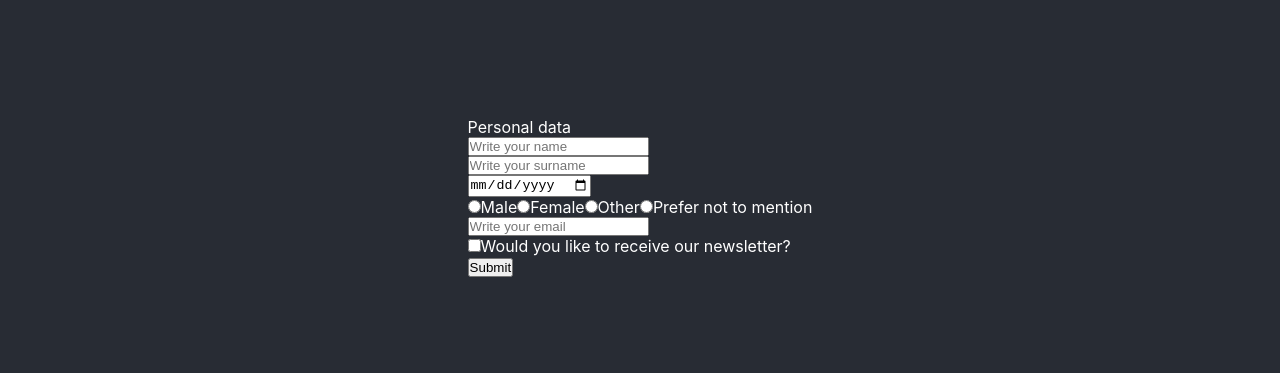
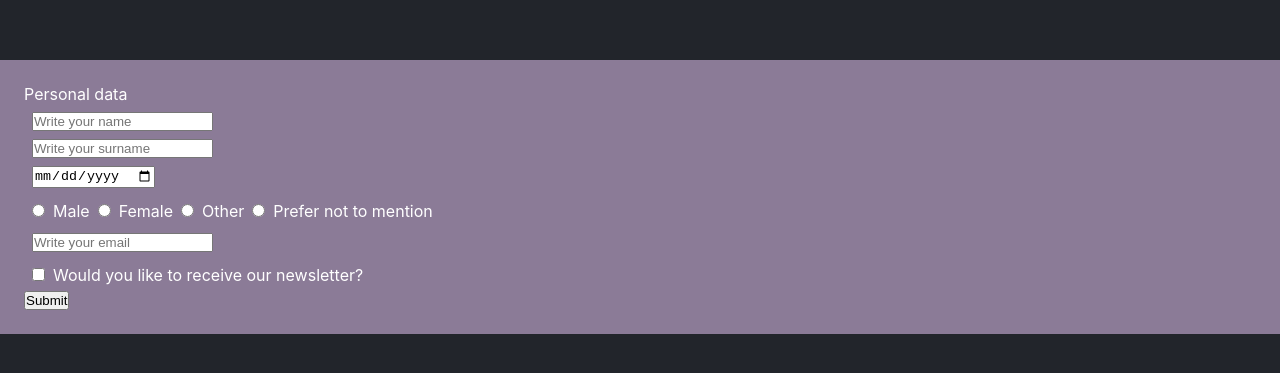
Before and after one commit to AldanaArcidiacono/202210-W4CH2-Aldana-Arcidiacono, a React (Create React App) app: page / in a window 1280 px wide. Shown: the part 203-576 px from the top of the page. Built offline with nearby package versions, Linux system fonts and the light colour scheme.

Commit message:
Add a little of css

```diff
--- a/src/components/form.scss
+++ b/src/components/form.scss
@@ -6,20 +6,27 @@
 
 input {
     display: block;
+    margin: 0.5rem;
 }
 
+form {
+    margin-block: 10px;
+    width: 100%;
+    padding: 1.5rem;
+    background-color: #8b7b97;
+    color: white;
+}
 .in__line {
     display: inline;
     font-size: 0.5rem;
 }
 
 .App {
-    background-color: #282c34;
+    background-color: #22252b;
     min-height: 100vh;
     display: flex;
     flex-direction: column;
     align-items: center;
     justify-content: center;
-    //font-size: calc(10px + 2vmin);
     color: white;
 }
```
